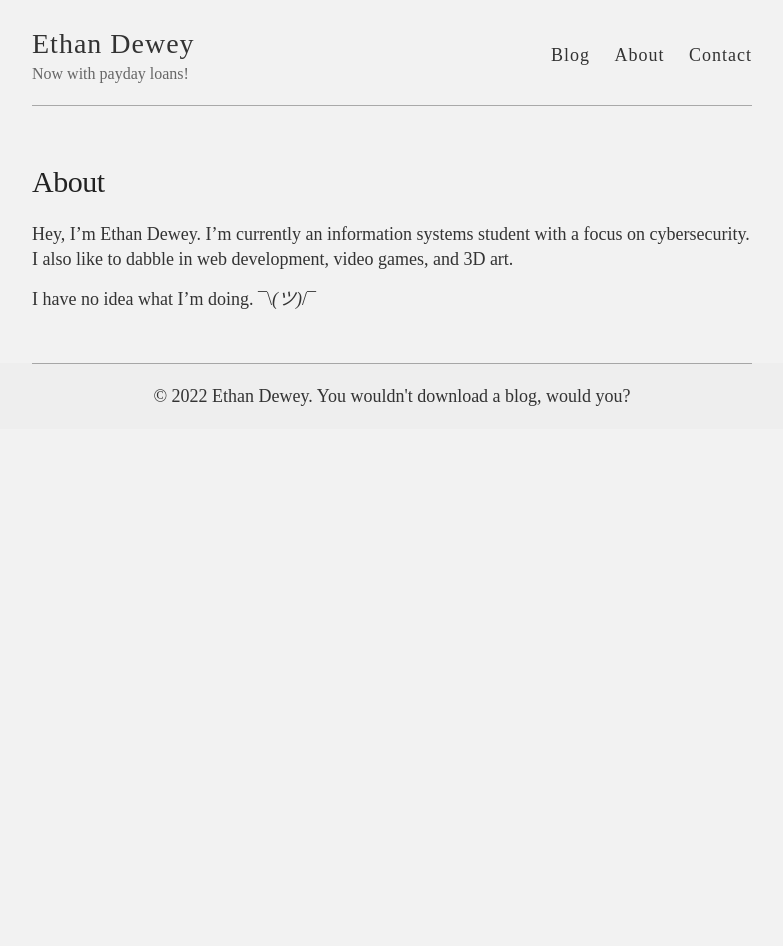
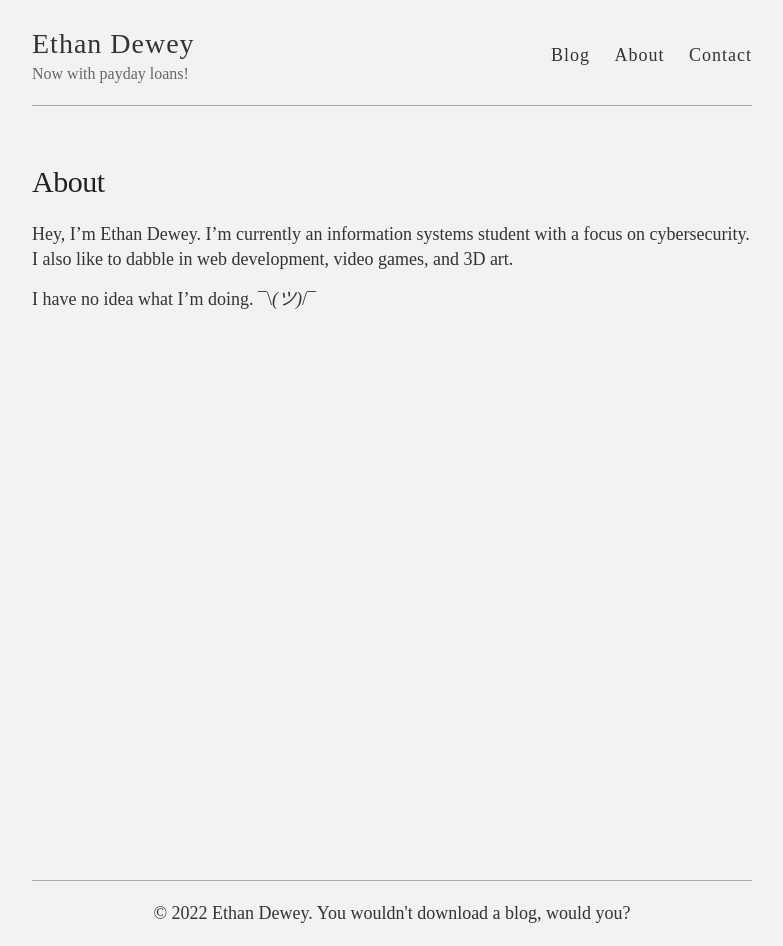
Before and after one commit to conjuredbytes/conjuredbytes.github.io, a Jekyll site: the page built from about.md, in a window 1280 px wide. Shown: the whole page, without its empty margins (248-1031 px from the left). Built offline with Jekyll 4.4.1, drawn with Linux system fonts in a browser that asks for light colours; some web fonts are replaced; before the commit the page ends 900 px from its top, so only the background shows below that.

Commit message:
messing with sticky footer

```diff
--- a/_layouts/default.html
+++ b/_layouts/default.html
@@ -19,6 +19,7 @@
   </head>
 
   <body>
+    <div class="content-wrapper">
     <div class="wrapper-masthead">
       <div class="container">
         <header class="masthead clearfix">
@@ -41,6 +42,8 @@
       {{ content }}
     </div>
 
+    </div> <!-- end content wrapper -->
+
     <div class="wrapper-footer">
       <div class="container">
         <footer class="footer">
--- a/style.scss
+++ b/style.scss
@@ -258,7 +258,7 @@ nav {
 
 .wrapper-footer {
   margin-top: 50px;
-  background-color: $lightGray;
+  height: 50px;
 }
 
 footer {
@@ -267,6 +267,10 @@ footer {
   border-top: 1px solid $tansparentBlack;
 }
 
+.content-wrapper {
+  min-height: calc(100vh - 70px);
+}
+
 // Settled on moving the import of syntax highlighting to the bottom of the CSS
 // ... Otherwise it really bloats up the top of the CSS file and makes it difficult to find the start
 @import "highlights";
```
